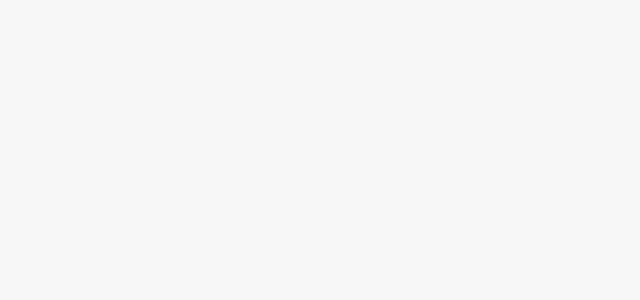
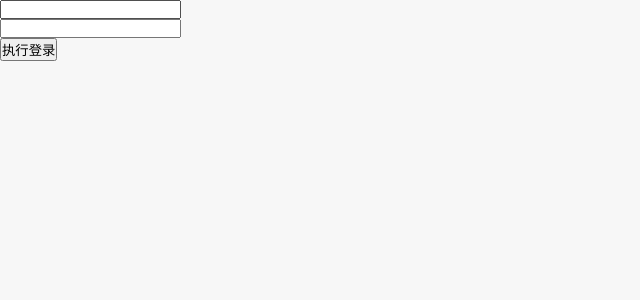
Before and after one commit to pjhuc/reactdemo_01, a React (Create React App) app: page /login in a window 1280 px wide. Shown: the top 300 px of the page, without its empty margins (0-640 px from the left). Built offline with nearby package versions, Linux system fonts and the light colour scheme.

Commit message:
Redirect 组件实现页面跳转

```diff
--- a/src/App.js
+++ b/src/App.js
@@ -7,6 +7,7 @@ import {
 } from "react-router-dom"; import './assets/css/index.css'
 import Home from './components/Home';
 import Pcontent from './components/Pcontent';
+import Login from './components/Login';
 
 class App extends Component {
   render() {
@@ -15,6 +16,7 @@ class App extends Component {
         <div>
           <Route exact path="/" component={Home} />
           <Route path="/pcontent/:id" component={Pcontent} />
+          <Route path="/login" component={Login} />
         </div>
       </Router>
     );
--- a/src/components/Home.js
+++ b/src/components/Home.js
@@ -34,6 +34,7 @@ export default class Home extends Component {
     render() {
         return (
             <div className="home">
+                <button><Link to="/login">跳转到登陆页面</Link></button>
                 <div className="list">
                     {
                         this.state.list.map((value, key) => {
--- /dev/null
+++ b/src/components/Login.js
@@ -0,0 +1,70 @@
+/*
+实现js跳转路由：https://reacttraining.com/react-router/web/example/auth-workflow
+1、要引入Redirect
+    import {
+    BrowserRouter as Router,
+    Route,
+    Link,
+    Redirect,
+    withRouter
+    } from "react-router-dom";
+2、定义一个flag
+        this.state = {
+                loginFlag:false
+        };
+3、render里面判断flag 来决定是否跳转
+        if(this.state.loginFlag){
+            return <Redirect to={{ pathname: "/" }} />;
+        }
+4、要执行js跳转
+        通过js改变loginFlag的状态
+        改变以后从新render 就可以通过Redirect自己来跳转
+*/
+import React, { Component } from 'react';
+import {
+    BrowserRouter as Router,
+    Route,
+    Link,
+    Redirect,
+    withRouter
+} from "react-router-dom";
+import '../assets/css/index.css';
+
+export default class Login extends Component {
+    constructor(props) {
+        super(props);
+        this.state = {
+            loginFlag: false
+        }
+    }
+    doLogin = (e) => {
+        e.preventDefault();
+        let username = this.refs.username.value;
+        let password = this.refs.password.value;
+        console.log(username, password);
+        if (username == 'admin' && password == '123456') {
+            //
+            this.setState({
+                loginFlag: true
+            })
+        } else {
+            alert("登录失败")
+        }
+    }
+
+    render() {
+        if (this.state.loginFlag) {
+            // return <Redirect to={{ pathname: "/" }} />;
+            return <Redirect to='/' />;
+        }
+        return (
+            <div>
+                <form onSubmit={this.doLogin}>
+                    <input type="text" ref="username" /><br />
+                    <input type="password" ref="password" /><br />
+                    <input type="submit" value="执行登录" />
+                </form>
+            </div>
+        )
+    }
+}
```
